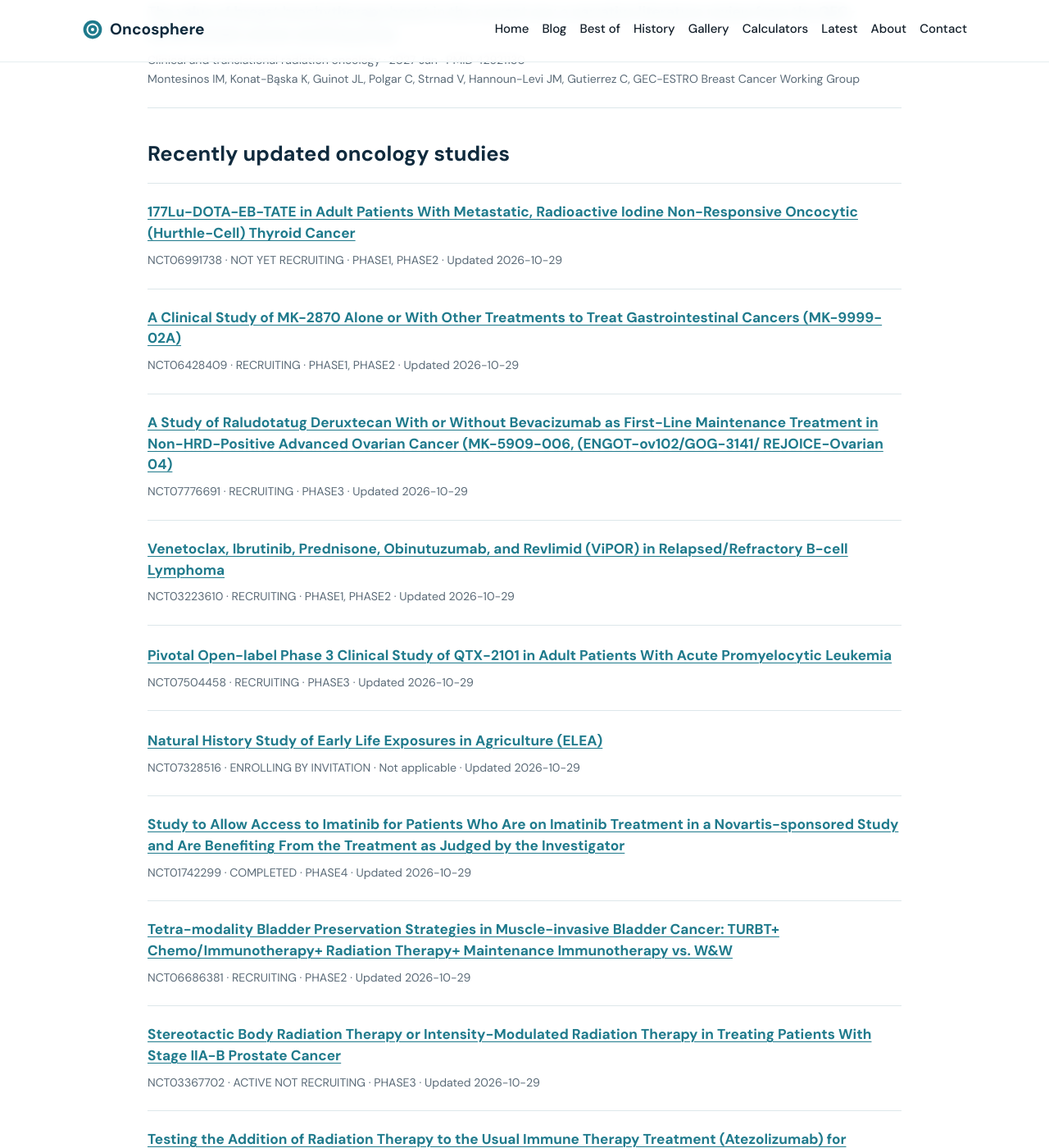
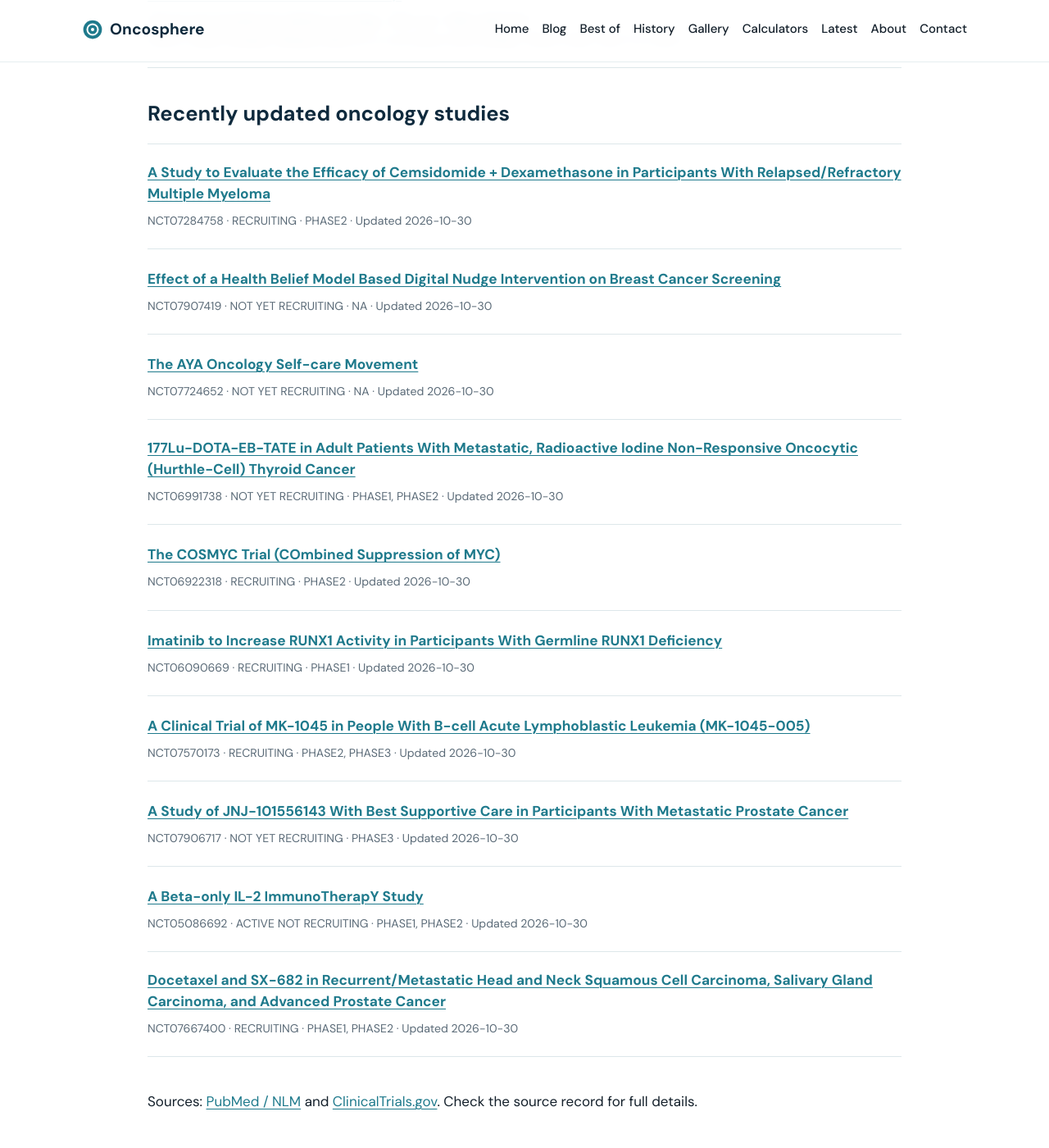
Before and after one commit to senthilstar/Oncosphere, a Jekyll site: the page built from latest.md, in a window 1280 px wide and 1400 px high, scrolled down 2636 px. Shown: the whole window at 82% size. Built offline with Jekyll 4.4.1, drawn with Linux system fonts in a browser that asks for light colours; some of the changed text lies outside the part shown.

Commit message:
Refresh oncology research feeds

```diff
--- a/_data/latest_pubmed.json
+++ b/_data/latest_pubmed.json
@@ -38,6 +38,20 @@
       "Qian Z"
     ],
     "url": "https://pubmed.ncbi.nlm.nih.gov/42860120/"
+  },
+  {
+    "pmid": "42960010",
+    "title": "Nanobiomechanics in Oncology: Atomic Force Microscopy for Cancer Mechanophenotyping Using Cellular Young's Modulus.",
+    "journal": "Journal of the Royal Society of New Zealand",
+    "pubdate": "2027 Feb",
+    "authors": [
+      "Tjoa H",
+      "Mei L",
+      "De Silva H",
+      "Tong D",
+      "Guan G"
+    ],
+    "url": "https://pubmed.ncbi.nlm.nih.gov/42960010/"
   },
   {
     "pmid": "42869113",
@@ -130,6 +144,64 @@
       "Janody F"
     ],
     "url": "https://pubmed.ncbi.nlm.nih.gov/42909582/"
+  },
+  {
+    "pmid": "42960192",
+    "title": "Adaptive MR-guided whole-pelvic SBRT with or without focal intraprostatic lesion boost for high-risk localized prostate Cancer: Adverse events and longitudinal quality-of-life outcomes.",
+    "journal": "Clinical and translational radiation oncology",
+    "pubdate": "2027 Jan",
+    "authors": [
+      "Poon DMC",
+      "Yuan J",
+      "Yang B",
+      "Wong OL",
+      "Wong HY",
+      "Tse MY",
+      "Huang CY",
+      "Chiu ST",
+      "Yu SK",
+      "Chiu G"
+    ],
+    "url": "https://pubmed.ncbi.nlm.nih.gov/42960192/"
+  },
+  {
+    "pmid": "42959946",
+    "title": "Development and validation of a cumulative risk model and assessment tool for radiation-induced hypothyroidism in head and neck cancer: a multicentre study.",
+    "journal": "Clinical and translational radiation oncology",
+    "pubdate": "2027 Jan",
+    "authors": [
+      "Wu J",
+      "Gong J",
+      "Zhang J",
+      "Teng X",
+      "Zhang X",
+      "Lui JCF",
+      "Cheung KM",
+      "Au KH",
+      "Wong KCW",
+      "Yeung DKW",
+      "Lee VHF",
+      "Cai J",
+      "Li T",
+      "Zang J",
+      "Chow JCH"
+    ],
+    "url": "https://pubmed.ncbi.nlm.nih.gov/42959946/"
+  },
+  {
+    "pmid": "42959402",
+    "title": "Peri-urethral calcifications as a potential biomarker for acute genitourinary toxicity following prostate stereotactic body radiotherapy.",
+    "journal": "Clinical and translational radiation oncology",
+    "pubdate": "2027 Jan",
+    "authors": [
+      "Awad M",
+      "Massalha I",
+      "Tova Y",
+      "Zidan J",
+      "Katz R",
+      "Hijab A"
+    ],
+    "url": "https://pubmed.ncbi.nlm.nih.gov/42959402/"
   },
   {
     "pmid": "42936426",
@@ -237,87 +309,5 @@
       "Hou Y"
     ],
     "url": "https://pubmed.ncbi.nlm.nih.gov/42927325/"
-  },
-  {
-    "pmid": "42927245",
-    "title": "Radiotherapy dose escalation for the non-operative management of patients with unresectable locally recurrent rectal cancer (STEP-UP): Study protocol for a multicentre, prospective, open-label feasibility study.",
-    "journal": "Clinical and translational radiation oncology",
-    "pubdate": "2027 Jan",
-    "authors": [
-      "Vande Kerckhove FEC",
-      "Beeftink JL",
-      "Tijssen RHN",
-      "Zijlstra J",
-      "Verrijssen AE",
-      "van Kuijk SMJ",
-      "van Ravensteijn SG",
-      "van Hellemond IEG",
-      "Calon TGA",
-      "Werter IM",
-      "Couwenberg AM",
-      "Schuurhuizen CSEW",
-      "den Hartogh MD",
-      "Hendriksen EM",
-      "Hupkens B",
-      "Buijsen J",
-      "Berbée M",
-      "Intven MPW",
-      "Bloemen JG",
-      "Nederend J",
-      "Burger JWA",
-      "Peulen HMU"
-    ],
-    "url": "https://pubmed.ncbi.nlm.nih.gov/42927245/"
-  },
-  {
-    "pmid": "42927216",
-    "title": "Sentinel lymph node-guided modification of postoperative radiotherapy in oral tongue squamous cell carcinoma: a retrospective dosimetric and NTCP modelling study.",
-    "journal": "Clinical and translational radiation oncology",
-    "pubdate": "2027 Jan",
-    "authors": [
-      "Björgvinsson E",
-      "Kolev A",
-      "Onjukka E",
-      "Hedman M",
-      "Tedgren ÅC",
-      "Södergren L",
-      "Friesland S",
-      "Margolin G",
-      "Cardell LO",
-      "Gubanski M"
-    ],
-    "url": "https://pubmed.ncbi.nlm.nih.gov/42927216/"
-  },
-  {
-    "pmid": "42921462",
-    "title": "Randomized controlled trials of radiation therapy for cutaneous malignancies: a systematic review.",
-    "journal": "Clinical and translational radiation oncology",
-    "pubdate": "2027 Jan",
-    "authors": [
-      "Mahase SS",
-      "Miccio J",
-      "Chilov M",
-      "Gharzai LA",
-      "Barker CA",
-      "Zaorsky NG"
-    ],
-    "url": "https://pubmed.ncbi.nlm.nih.gov/42921462/"
-  },
-  {
-    "pmid": "42921130",
-    "title": "The value of breast brachytherapy boost in the current era: a narrative literature review from the GEC-ESTRO breast cancer working group.",
-    "journal": "Clinical and translational radiation oncology",
-    "pubdate": "2027 Jan",
-    "authors": [
-      "Montesinos IM",
-      "Konat-Bąska K",
-      "Guinot JL",
-      "Polgar C",
-      "Strnad V",
-      "Hannoun-Levi JM",
-      "Gutierrez C",
-      "GEC-ESTRO Breast Cancer Working Group"
-    ],
-    "url": "https://pubmed.ncbi.nlm.nih.gov/42921130/"
   }
 ]
--- a/_data/latest_trials.json
+++ b/_data/latest_trials.json
@@ -1,82 +1,82 @@
 [
+  {
+    "nct": "NCT07284758",
+    "title": "A Study to Evaluate the Efficacy of Cemsidomide + Dexamethasone in Participants With Relapsed/Refractory Multiple Myeloma",
+    "status": "RECRUITING",
+    "phase": "PHASE2",
+    "updated": "2026-10-30",
+    "url": "https://clinicaltrials.gov/study/NCT07284758"
+  },
+  {
+    "nct": "NCT07907419",
+    "title": "Effect of a Health Belief Model Based Digital Nudge Intervention on Breast Cancer Screening",
+    "status": "NOT_YET_RECRUITING",
+    "phase": "NA",
+    "updated": "2026-10-30",
+    "url": "https://clinicaltrials.gov/study/NCT07907419"
+  },
+  {
+    "nct": "NCT07724652",
+    "title": "The AYA Oncology Self-care Movement",
+    "status": "NOT_YET_RECRUITING",
+    "phase": "NA",
+    "updated": "2026-10-30",
+    "url": "https://clinicaltrials.gov/study/NCT07724652"
+  },
   {
     "nct": "NCT06991738",
     "title": "177Lu-DOTA-EB-TATE in Adult Patients With Metastatic, Radioactive Iodine Non-Responsive Oncocytic (Hurthle-Cell) Thyroid Cancer",
     "status": "NOT_YET_RECRUITING",
     "phase": "PHASE1, PHASE2",
-    "updated": "2026-10-29",
+    "updated": "2026-10-30",
     "url": "https://clinicaltrials.gov/study/NCT06991738"
   },
   {
-    "nct": "NCT06428409",
-    "title": "A Clinical Study of MK-2870 Alone or With Other Treatments to Treat Gastrointestinal Cancers (MK-9999-02A)",
+    "nct": "NCT06922318",
+    "title": "The COSMYC Trial (COmbined Suppression of MYC)",
+    "status": "RECRUITING",
+    "phase": "PHASE2",
+    "updated": "2026-10-30",
+    "url": "https://clinicaltrials.gov/study/NCT06922318"
+  },
+  {
+    "nct": "NCT06090669",
+    "title": "Imatinib to Increase RUNX1 Activity in Participants With Germline RUNX1 Deficiency",
+    "status": "RECRUITING",
+    "phase": "PHASE1",
+    "updated": "2026-10-30",
+    "url": "https://clinicaltrials.gov/study/NCT06090669"
+  },
+  {
+    "nct": "NCT07570173",
+    "title": "A Clinical Trial of MK-1045 in People With B-cell Acute Lymphoblastic Leukemia (MK-1045-005)",
+    "status": "RECRUITING",
+    "phase": "PHASE2, PHASE3",
+    "updated": "2026-10-30",
+    "url": "https://clinicaltrials.gov/study/NCT07570173"
+  },
+  {
+    "nct": "NCT07906717",
+    "title": "A Study of JNJ-101556143 With Best Supportive Care in Participants With Metastatic Prostate Cancer",
+    "status": "NOT_YET_RECRUITING",
+    "phase": "PHASE3",
+    "updated": "2026-10-30",
+    "url": "https://clinicaltrials.gov/study/NCT07906717"
+  },
+  {
+    "nct": "NCT05086692",
+    "title": "A Beta-only IL-2 ImmunoTherapY Study",
+    "status": "ACTIVE_NOT_RECRUITING",
+    "phase": "PHASE1, PHASE2",
+    "updated": "2026-10-30",
+    "url": "https://clinicaltrials.gov/study/NCT05086692"
+  },
+  {
+    "nct": "NCT07667400",
+    "title": "Docetaxel and SX-682 in Recurrent/Metastatic Head and Neck Squamous Cell Carcinoma, Salivary Gland Carcinoma, and Advanced Prostate Cancer",
     "status": "RECRUITING",
     "phase": "PHASE1, PHASE2",
-    "updated": "2026-10-29",
-    "url": "https://clinicaltrials.gov/study/NCT06428409"
-  },
-  {
-    "nct": "NCT07776691",
-    "title": "A Study of Raludotatug Deruxtecan With or Without Bevacizumab as First-Line Maintenance Treatment in Non-HRD-Positive Advanced Ovarian Cancer (MK-5909-006, (ENGOT-ov102/GOG-3141/ REJOICE-Ovarian 04)",
-    "status": "RECRUITING",
-    "phase": "PHASE3",
-    "updated": "2026-10-29",
-    "url": "https://clinicaltrials.gov/study/NCT07776691"
-  },
-  {
-    "nct": "NCT03223610",
-    "title": "Venetoclax, Ibrutinib, Prednisone, Obinutuzumab, and Revlimid (ViPOR) in Relapsed/Refractory B-cell Lymphoma",
-    "status": "RECRUITING",
-    "phase": "PHASE1, PHASE2",
-    "updated": "2026-10-29",
-    "url": "https://clinicaltrials.gov/study/NCT03223610"
-  },
-  {
-    "nct": "NCT07504458",
-    "title": "Pivotal Open-label Phase 3 Clinical Study of QTX-2101 in Adult Patients With Acute Promyelocytic Leukemia",
-    "status": "RECRUITING",
-    "phase": "PHASE3",
-    "updated": "2026-10-29",
-    "url": "https://clinicaltrials.gov/study/NCT07504458"
-  },
-  {
-    "nct": "NCT07328516",
-    "title": "Natural History Study of Early Life Exposures in Agriculture (ELEA)",
-    "status": "ENROLLING_BY_INVITATION",
-    "phase": "Not applicable",
-    "updated": "2026-10-29",
-    "url": "https://clinicaltrials.gov/study/NCT07328516"
-  },
-  {
-    "nct": "NCT01742299",
-    "title": "Study to Allow Access to Imatinib for Patients Who Are on Imatinib Treatment in a Novartis-sponsored Study and Are Benefiting From the Treatment as Judged by the Investigator",
-    "status": "COMPLETED",
-    "phase": "PHASE4",
-    "updated": "2026-10-29",
-    "url": "https://clinicaltrials.gov/study/NCT01742299"
-  },
-  {
-    "nct": "NCT06686381",
-    "title": "Tetra-modality Bladder Preservation Strategies in Muscle-invasive Bladder Cancer: TURBT+ Chemo/Immunotherapy+ Radiation Therapy+ Maintenance Immunotherapy vs. W&W",
-    "status": "RECRUITING",
-    "phase": "PHASE2",
-    "updated": "2026-10-29",
-    "url": "https://clinicaltrials.gov/study/NCT06686381"
-  },
-  {
-    "nct": "NCT03367702",
-    "title": "Stereotactic Body Radiation Therapy or Intensity-Modulated Radiation Therapy in Treating Patients With Stage IIA-B Prostate Cancer",
-    "status": "ACTIVE_NOT_RECRUITING",
-    "phase": "PHASE3",
-    "updated": "2026-10-29",
-    "url": "https://clinicaltrials.gov/study/NCT03367702"
-  },
-  {
-    "nct": "NCT04402788",
-    "title": "Testing the Addition of Radiation Therapy to the Usual Immune Therapy Treatment (Atezolizumab) for Extensive Stage Small Cell Lung Cancer, The RAPTOR Trial",
-    "status": "SUSPENDED",
-    "phase": "PHASE2, PHASE3",
-    "updated": "2026-10-29",
-    "url": "https://clinicaltrials.gov/study/NCT04402788"
+    "updated": "2026-10-30",
+    "url": "https://clinicaltrials.gov/study/NCT07667400"
   }
 ]
```
